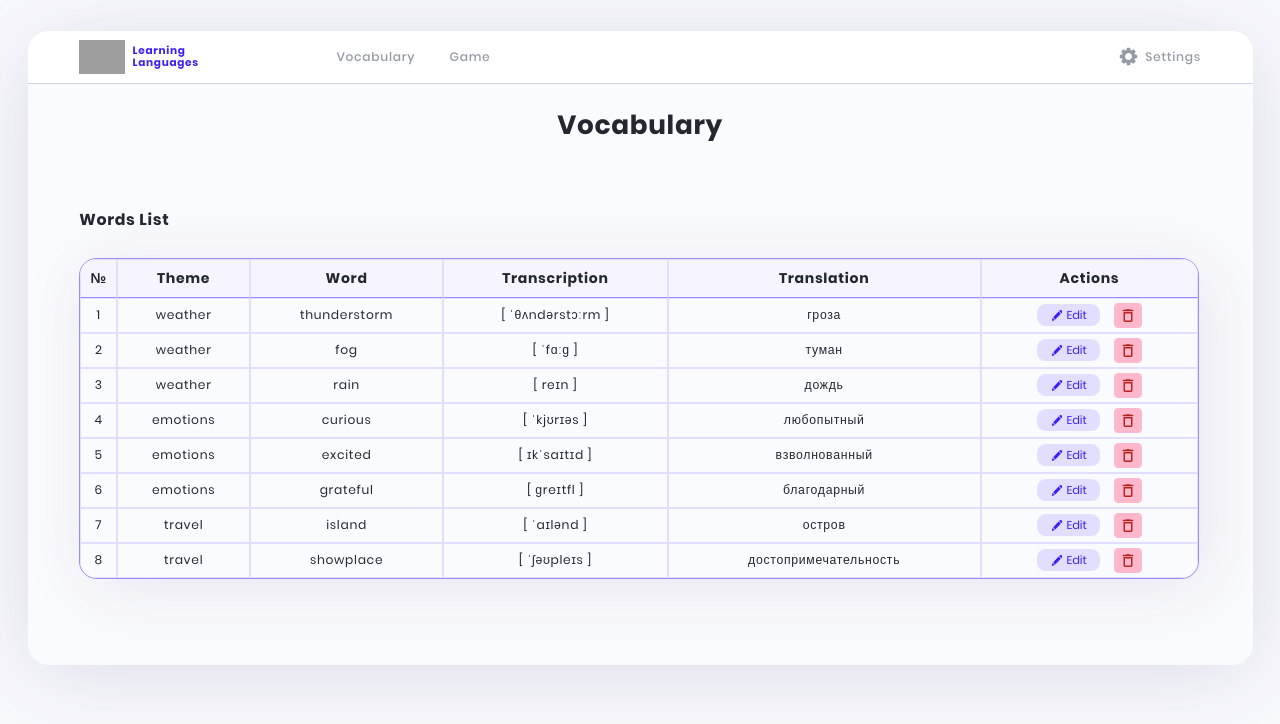
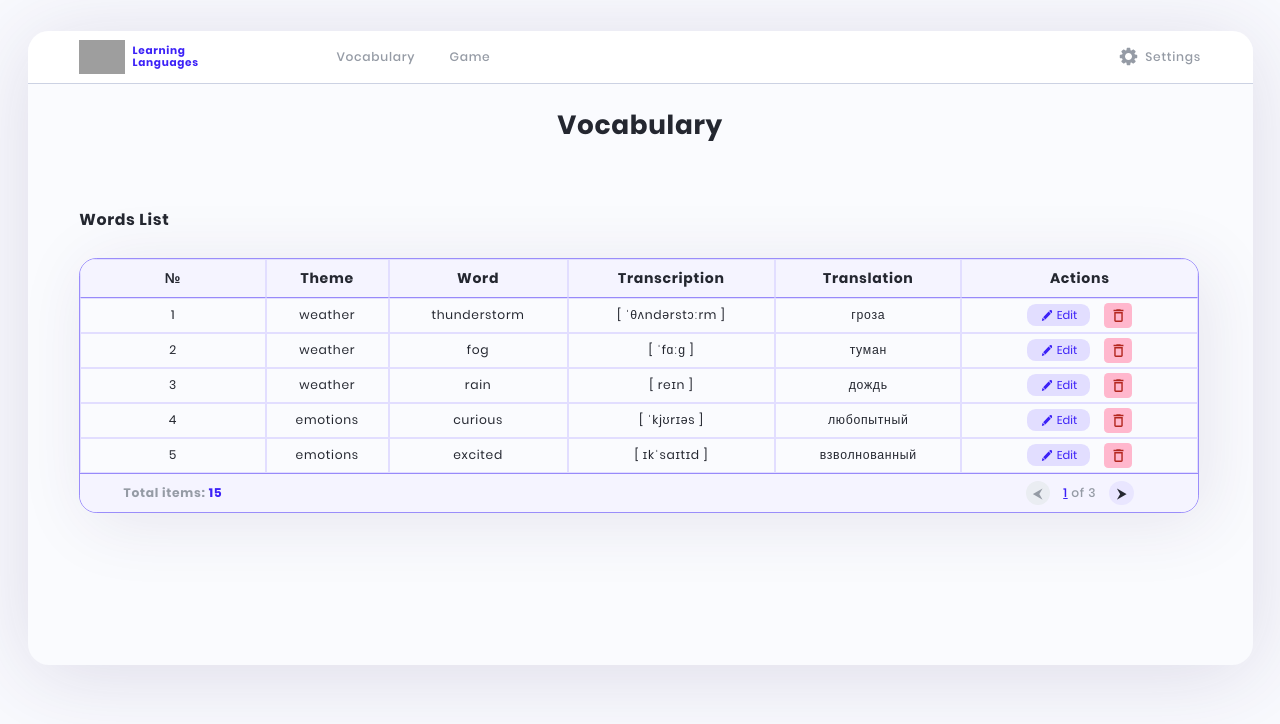
Before and after one commit to elencodes/project_learning-english-app, a React (Create React App) app: page / in a window 1280 px wide. Shown: the top 724 px of the page. Built offline with nearby package versions, Linux system fonts and the light colour scheme; grey boxes are pictures that could not be loaded.

Commit message:
added the ability to turn pages in the table

```diff
--- a/src/components/VocabularyPage/VocabularyPage.jsx
+++ b/src/components/VocabularyPage/VocabularyPage.jsx
@@ -1,8 +1,35 @@
+import { useState } from "react";
 import { TableRow } from "../TableRow/TableRow";
 import data from "../../data/data.json";
 import styles from "./VocabularyPage.module.scss";
 
 export function VocabularyPage() {
+	// Управление состоянием текущей страницы и определяем количество строк на странице
+	const [currentPage, setCurrentPage] = useState(1);
+	const rowsPerPage = 5;
+
+	// Определение общего количества страниц
+	const totalPages = Math.ceil(data.length / rowsPerPage);
+
+	// Расчет индексов для отображаемых строк
+	const startIndex = (currentPage - 1) * rowsPerPage;
+	const endIndex = startIndex + rowsPerPage;
+	const currentRows = data.slice(startIndex, endIndex);
+
+	// Обработчик для перехода на следующую страницу
+	const handleNextPage = () => {
+		if (currentPage < totalPages) {
+			setCurrentPage(currentPage + 1);
+		}
+	};
+
+	// Обработчик для перехода на предыдущую страницу
+	const handlePrevPage = () => {
+		if (currentPage > 1) {
+			setCurrentPage(currentPage - 1);
+		}
+	};
+
 	return (
 		<>
 			<main className="container">
@@ -21,10 +48,10 @@ export function VocabularyPage() {
 					</thead>
 
 					<tbody className={styles.table__body}>
-						{data.map((props) => (
+						{currentRows.map((props, index) => (
 							<TableRow
 								key={props.id}
-								id={props.id}
+								id={startIndex + index + 1} // Отображаем номер строки с учетом страницы
 								theme={props.theme}
 								word={props.word}
 								transcription={props.transcription}
@@ -32,6 +59,45 @@ export function VocabularyPage() {
 							/>
 						))}
 					</tbody>
+					<tfoot className={styles.table__footer}>
+						<tr>
+							<th className={styles.table__footer_text}>
+								Total items:{" "}
+								<span className={styles.table__footer_counter}>
+									{data.length}
+								</span>
+							</th>
+							<th></th>
+							<th></th>
+							<th></th>
+							<th></th>
+							<th>
+								<div className={styles.pagination}>
+									<button
+										className={styles.paginationButton}
+										onClick={handlePrevPage}
+										disabled={currentPage === 1}
+									>
+										⮜
+									</button>
+									<span className={styles.pageInfo}>
+										{" "}
+										<span className={styles.pageInfo_currentPage}>
+											{currentPage}
+										</span>{" "}
+										of {totalPages}
+									</span>
+									<button
+										className={styles.paginationButton}
+										onClick={handleNextPage}
+										disabled={currentPage === totalPages}
+									>
+										⮞
+									</button>
+								</div>
+							</th>
+						</tr>
+					</tfoot>
 				</table>
 			</main>
 		</>
--- a/src/components/VocabularyPage/VocabularyPage.module.scss
+++ b/src/components/VocabularyPage/VocabularyPage.module.scss
@@ -52,3 +52,76 @@ td {
 	background-color: $table-color;
 	transition: background-color .1s linear;
 }
+
+.table__footer {
+	background-color: $table-color;
+
+	th {
+		border-top: 1px solid #988AFA;
+		border-bottom: none;
+		border-right: none;
+		border-left: none;
+	}
+}
+
+.table__footer_text {
+	font-size: .875rem;
+	color: $disable-color;
+}
+
+.table__footer_counter {
+	color: $accent-color;
+}
+
+.pagination {
+	display: flex;
+	justify-content: center;
+	align-items: center;
+	font-weight: 500;
+}
+
+.paginationButton {
+	cursor: pointer;
+	margin: 0 .625rem;
+	width: 1.75rem;
+	height: 1.75rem;
+	color: $font-color;
+	background-color: rgba(226, 222, 255, 0.6);
+	border-radius: 1.25rem;
+
+	&:hover {
+		color: $active-color;
+		transition: color .1s linear;
+	}
+
+	&:active {
+		color: $active-color;
+		transition: color .1s linear;
+	}
+
+}
+
+.paginationButton:disabled {
+	color: $disable-color;
+	pointer-events: none; // Отключает все события на кнопке
+	background-color: #EAEDF2;
+
+	&:hover,
+	&:active {
+		background-color: #EAEDF2;
+		color: $disable-color;
+		cursor: not-allowed; // Курсор для отключенной кнопки
+		transition: none; // Отключаем анимацию
+	}
+}
+
+.pageInfo {
+	font-size: .875rem;
+	margin: 0 .3125rem;
+	color: $disable-color;
+}
+
+.pageInfo_currentPage {
+	color: $accent-color;
+	text-decoration: underline;
+}
--- a/src/data/data.json
+++ b/src/data/data.json
@@ -54,5 +54,54 @@
 		"word": "showplace",
 		"transcription": "[ ˈʃəʊpleɪs ]",
 		"translation": "достопримечательность"
+	},
+	{
+		"id": "9",
+		"theme": "halloween",
+		"word": "witch",
+		"transcription": "[ wɪtʃ ]",
+		"translation": "ведьма"
+	},
+	{
+		"id": "10",
+		"theme": "halloween",
+		"word": "pumpkin",
+		"transcription": "[ ˈpʌmpkɪn ]",
+		"translation": "тыква"
+	},
+	{
+		"id": "11",
+		"theme": "halloween",
+		"word": "treat",
+		"transcription": "[ triːt ]",
+		"translation": "угощение"
+	},
+	{
+		"id": "12",
+		"theme": "halloween",
+		"word": "prank",
+		"transcription": "[ præŋk ]",
+		"translation": "выходка"
+	},
+	{
+		"id": "13",
+		"theme": "hobby",
+		"word": "reading",
+		"transcription": "[ ˈriːdɪŋ ]",
+		"translation": "чтение"
+	},
+	{
+		"id": "14",
+		"theme": "hobby",
+		"word": "drawing",
+		"transcription": "[ drɔː ]",
+		"translation": "рисование"
+	},
+	{
+		"id": "15",
+		"theme": "hobby",
+		"word": "yoga",
+		"transcription": "[ ˈjəʊɡə ]",
+		"translation": "йога"
 	}
 ]
```
